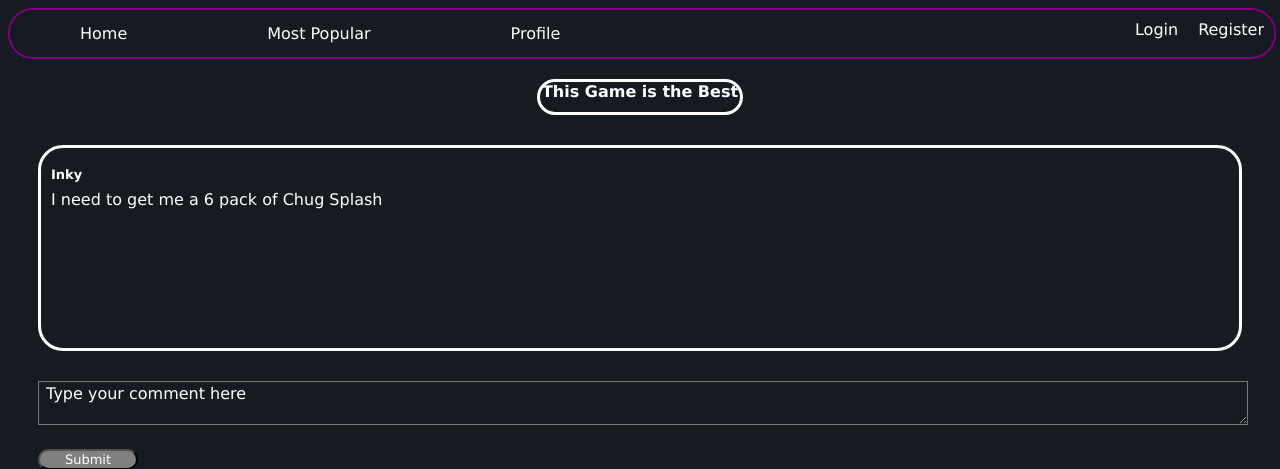
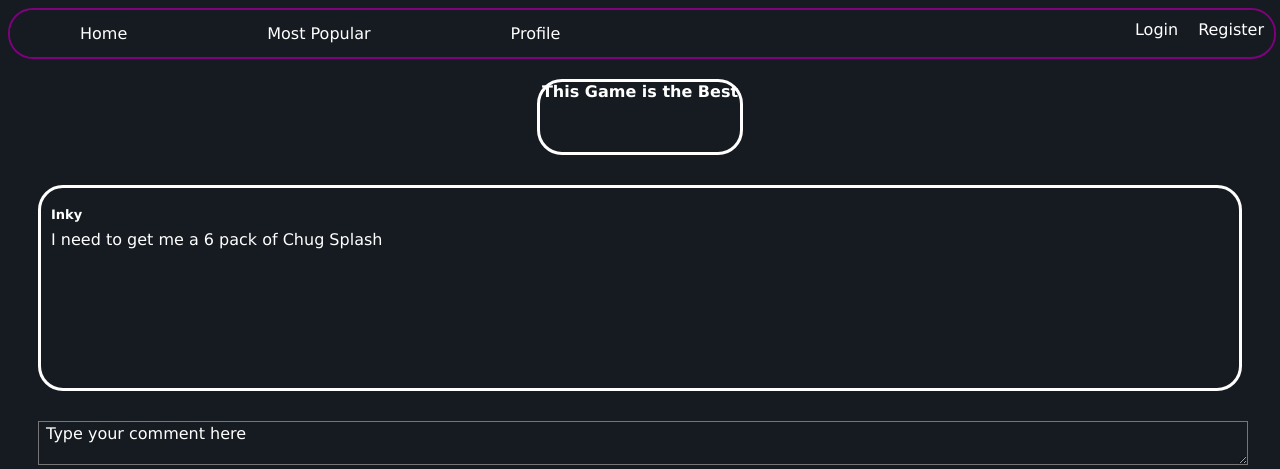
Before and after one commit to jcarrier12/arcade, a PHP site: page /post.php?count=4&game=fortnite in a window 1280 px wide. Shown: the top 469 px of the page. Run offline with PHP 8.4, Linux system fonts and the light colour scheme; data that the repository does not hold is empty.

Commit message:
Update arcade.css

```diff
--- a/arcade.css
+++ b/arcade.css
@@ -220,7 +220,7 @@ home_body.rd_left{
 	text-align: center;
 	border: solid white;
 	width: 200px;
-	height: 30px;
+	height: 70px;
 	margin: auto;
 	margin-top: 20px;
 	border-radius: 25px;
```
